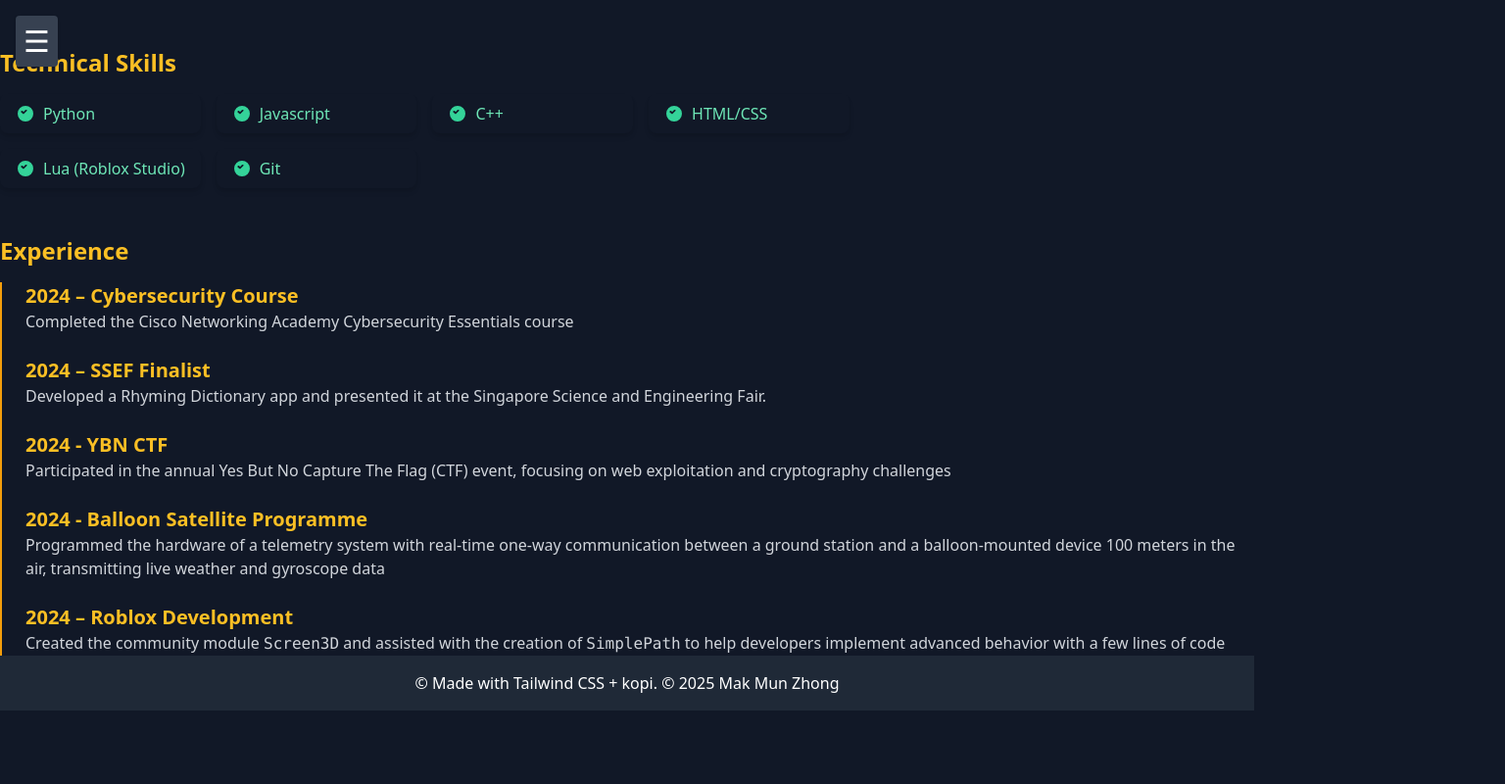
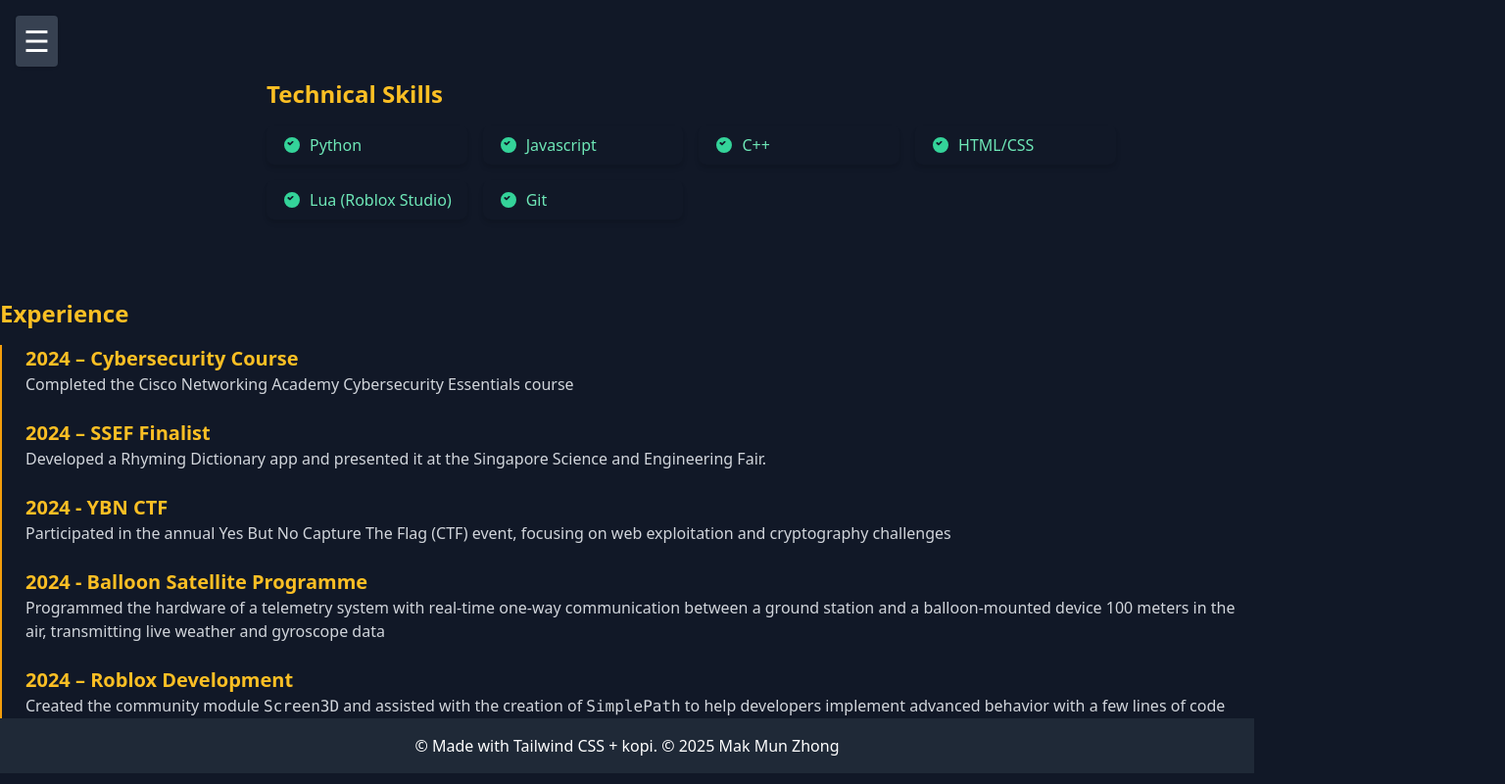
Before and after one commit to Discwebhook/doc-webs, a plain HTML site: page experience.html in a window 1280 px wide. Shown: the whole page at 98% size, 1536 px wide, since content can reach past the window. Drawn offline with nearby package versions, Linux system fonts and the light colour scheme.

Commit message:
Update experience.html

```diff
--- a/experience.html
+++ b/experience.html
@@ -52,7 +52,8 @@
     &#9776;
   </button>
 
-  <section class="mt-12">
+  <div class="md:ml-64 container mx-auto px-4 py-8">
+    <section class="mt-12">
       <h2 class="text-2xl font-bold text-yellow-400 mb-4">Technical Skills</h2>
       <ul class="flex flex-wrap gap-4">
         <div class="grid grid-cols-2 md:grid-cols-3 lg:grid-cols-4 gap-4 text-gray-300">
@@ -95,6 +96,7 @@
         </div>
       </ul>
     </section>
+  </div>
 
    <h2 class="mt-12 text-2xl font-bold text-yellow-400 mb-4">Experience</h2>
     <div class="border-l-2 border-yellow-500 pl-6 space-y-6">
```
